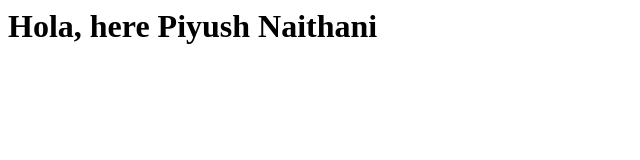
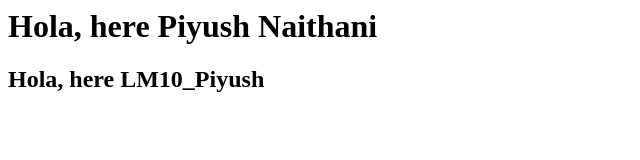
Before and after one commit to naithanipiyush/test, a plain HTML site: page index.html in a window 1280 px wide. Shown: the whole page, without its empty margins (0-640 px from the left). Drawn offline with Linux system fonts and the light colour scheme.

Commit message:
LM10_Piyush added

```diff
--- a/index.html
+++ b/index.html
@@ -1 +1,2 @@
 <h1> Hola, here Piyush Naithani </h1>
+<h2> Hola, here LM10_Piyush </h2>
```
